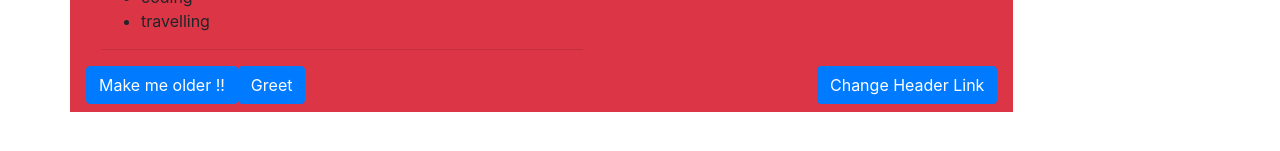
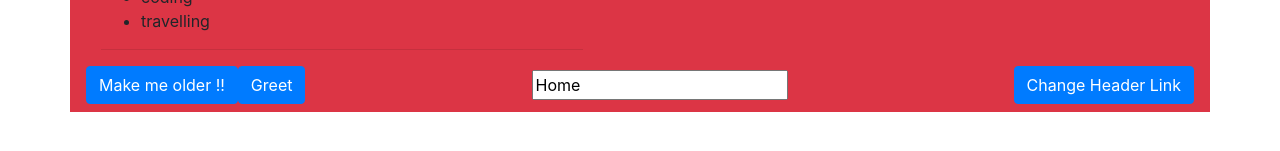
Before and after one commit to akhilchhetri/Basic-React, a React app: page / in a window 1280 px wide. Shown: the part 633-784 px from the top of the page. Built offline with nearby package versions, Linux system fonts and the light colour scheme.

Commit message:
Cross component binding

```diff
--- a/src/app/components/App.js
+++ b/src/app/components/App.js
@@ -51,6 +51,7 @@ class App extends Component{
                             user={user}
                             greet={this.onGreet}
                             changeLink={this.onChangeLinkName.bind(this)}
+                            initialLinkName={this.state.homeLink}
                             />
                     </div>
                 </div>
--- a/src/app/components/Home.js
+++ b/src/app/components/Home.js
@@ -8,7 +8,7 @@ class Home extends Component{
         super()
         this.state={
             age: props.age,
-            homeLink:"Changed Link"
+            homeLink:props.initialLinkName
         }
     }
     static getDerivedStateFromProps(){
@@ -22,9 +22,16 @@ class Home extends Component{
             age: this.state.age +3
         })
      }
+    // on Change Event
      onChangeLink(){
          this.props.changeLink(this.state.homeLink)
      }
+    //  onChange the Input value
+    onHandleChange(Event){
+        this.setState({
+            homeLink:Event.target.value
+        });
+    }
     render(){
         console.log("hello from render");
         console.log(this.props);
@@ -51,6 +58,9 @@ class Home extends Component{
               <button onClick={this.onMakeOlder.bind(this)} className="btn btn-primary">Make me older !!</button>
               <button className="btn btn-primary" onClick={this.props.greet}>Greet</button>
               <hr/>
+              <input type="text" value={this.state.homeLink} onChange={()=>{
+                  this.onHandleChange(event) }}/>
+              <hr/>
               <button className="btn btn-primary" onClick={this.onChangeLink.bind(this)}>Change Header Link</button>
             </nav>
         );
```
